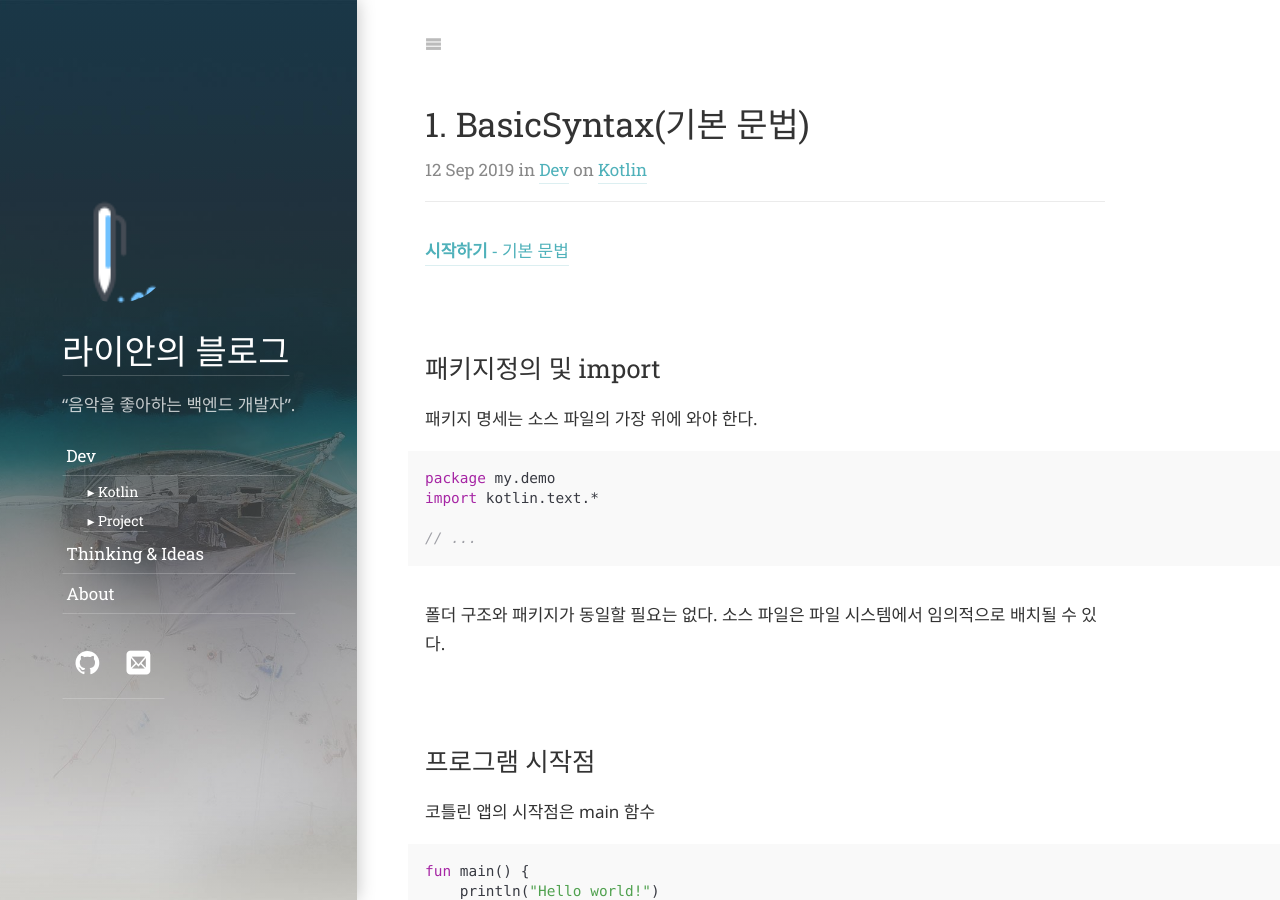
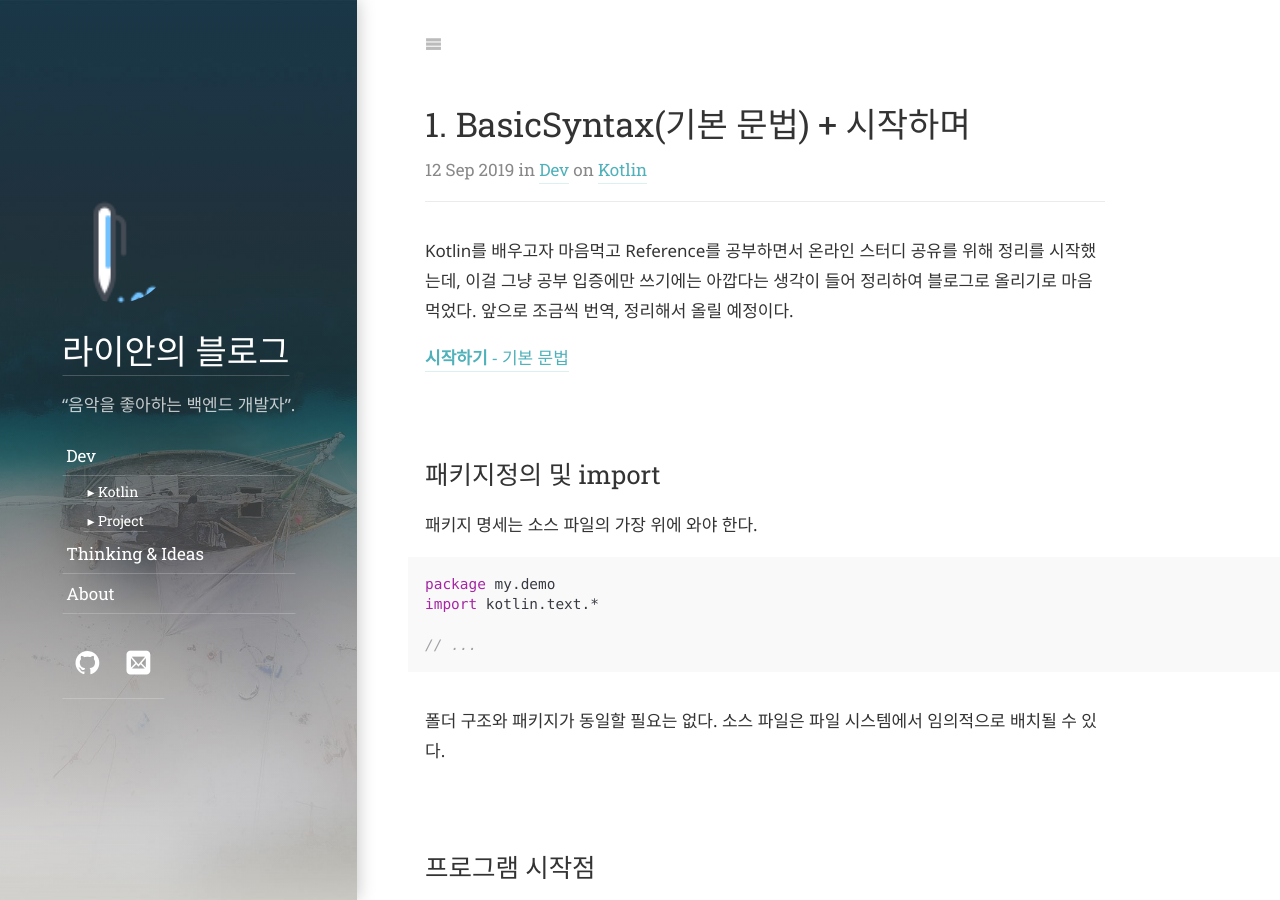
Before and after one commit to yoontae8/yoontae8.github.io, a Jekyll site: the page built from dev/_posts/2019-09-12-basic-syntax.md, in a window 1280 px wide and 900 px high. Built offline with Jekyll 4.4.1, drawn with Linux system fonts in a browser that asks for light colours; some web fonts are replaced; comment, search, counter and statistics services are not loaded.

Commit message:
apply change on kotlin reference first article

```diff
--- a/dev/_posts/2019-09-12-basic-syntax.md
+++ b/dev/_posts/2019-09-12-basic-syntax.md
@@ -1,9 +1,12 @@
 ---
 layout: post
-title: 1. BasicSyntax(기본 문법)
+title: 1. BasicSyntax(기본 문법) + 시작하며
 categories: dev
 tags: kotlin
 ---
+
+Kotlin를 배우고자 마음먹고 Reference를 공부하면서 온라인 스터디 공유를 위해 정리를 시작했는데, 이걸 그냥 공부 입증에만 쓰기에는 아깝다는 생각이 들어 정리하여 블로그로 올리기로 마음먹었다.
+앞으로 조금씩 번역, 정리해서 올릴 예정이다.
 
 [**시작하기** - 기본 문법]( https://kotlinlang.org/docs/reference/basic-syntax.html)
 
```
